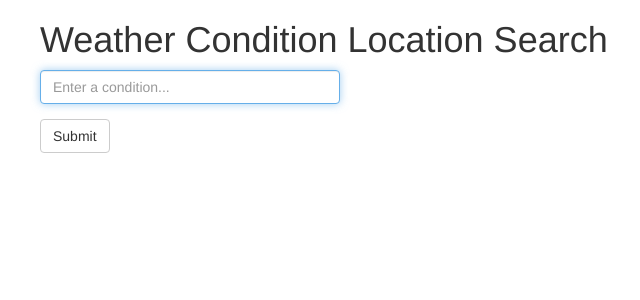
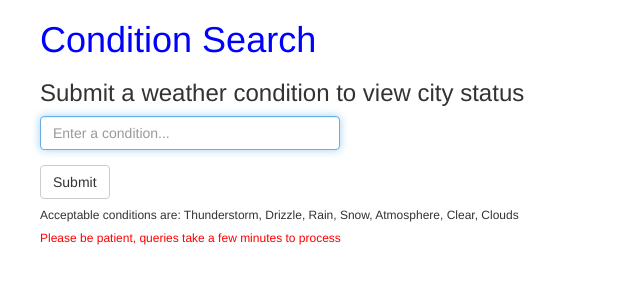
Before and after one commit to DeborahPerez/weather-condition-search, a Flask app: page / in a window 1280 px wide. Shown: the top 300 px of the page, without its empty margins (115-755 px from the left). Run offline with Flask 2, Linux system fonts and the light colour scheme; some libraries are stand-ins or nearby versions.

Commit message:
template can now display results, and font colors have been modified

```diff
--- a/templates/index.html
+++ b/templates/index.html
@@ -12,18 +12,45 @@
   </head>
   <body>
     <div class="container">
-      <h1>Weather Condition Location Search</h1>
+      <h1><font color="blue">Condition Search</font></h1>
+      <h3 color="blue">Submit a weather condition to view city status</h2>
       <form role="form" method='POST' action='/'>
         <div class="form-group">
-          <input type="text" name="url" class="form-control" id="url-box" placeholder="Enter a condition..." style="max-width: 300px;" autofocus required>
+          <input type="text" name="condition" class="form-control" id="url-box" placeholder="Enter a condition..." style="max-width: 300px;" autofocus required>
         </div>
         <button type="submit" class="btn btn-default">Submit</button>
       </form>
-      <br>
-      {% for error in errors %}
-        <h4>{{ error }}</h4>
-      {% endfor %}
+      <h6>Acceptable conditions are: Thunderstorm, Drizzle, Rain, Snow, Atmosphere, Clear, Clouds</h6>
+      <h6><font color="red">Please be patient, queries take a few minutes to process</font></h6>
+          <br>
+          {% for error in errors %}
+            <h4>{{ error }}</h4>
+          {% endfor %}
+          <br>
+        </div>
+        <div class="col-sm-5 col-sm-offset-1">
+          {% if results %}
+            <h2><font color="blue">City Status</font></h2>
+            <br>
+            <div id="results">
+              <table class="table table-striped" style="max-width: 300px;">
+                <thead>
+                  <tr>
+                    <th>Happening Now</th>
+                  </tr>
+                </thead>
+                {% for result in results%}
+                  <tr>
+                    <td>{{ result }}</td>
+                  </tr>
+                {% endfor %}
+              </table>
+            </div>
+          {% endif %}
+        </div>
+      </div>
     </div>
+    <br><br>
     <script src="//code.jquery.com/jquery-2.2.1.min.js"></script>
     <script src="//netdna.bootstrapcdn.com/bootstrap/3.3.6/js/bootstrap.min.js"></script>
   </body>
```
